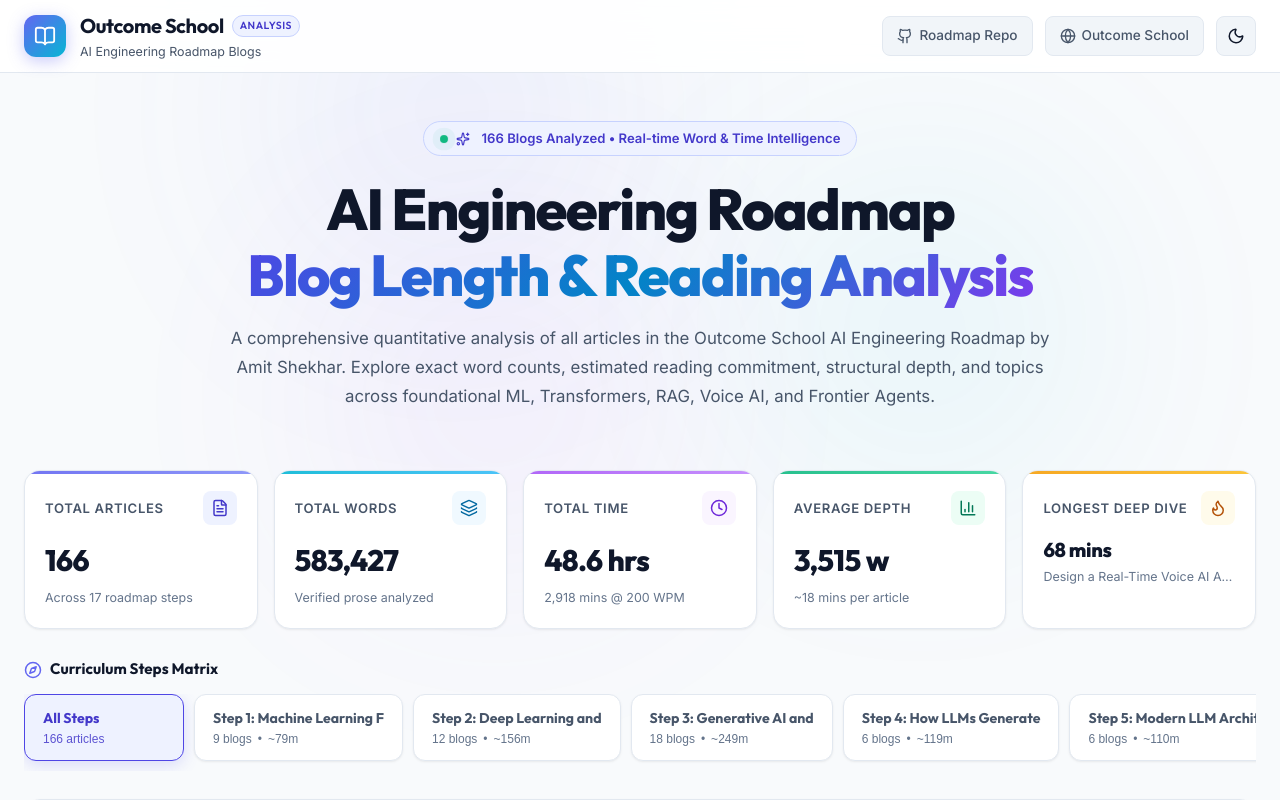
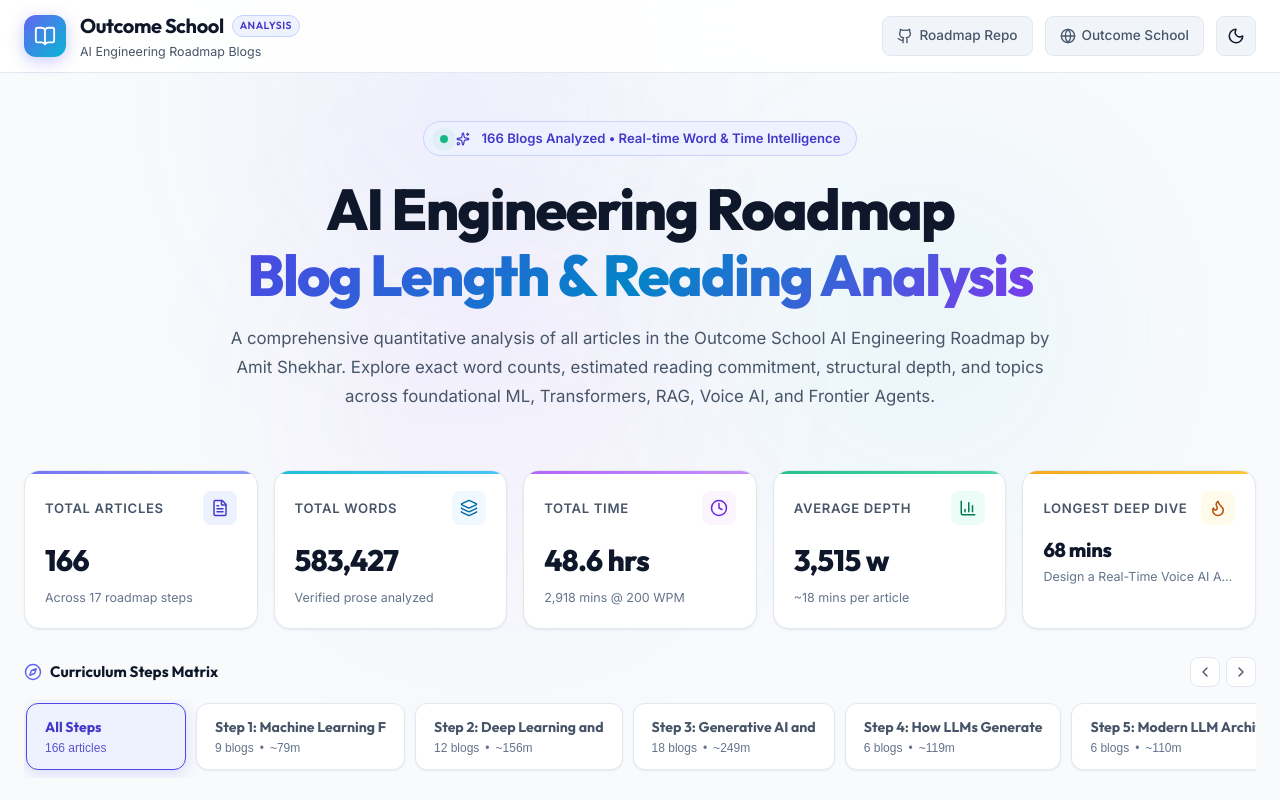
Before and after one commit to kaisarnajar/outcome-school-blogs, a React (Vite) app: page / in a window 1280 px wide. Shown: the top 800 px of the page. Built offline with nearby package versions, Linux system fonts and the light colour scheme.

Commit message:
style: remove horizontal scrollbar and add navigation scroll controls for step matrix

```diff
--- a/src/components/StepScroller.jsx
+++ b/src/components/StepScroller.jsx
@@ -1,7 +1,19 @@
-import React from 'react';
-import { Compass } from 'lucide-react';
+import React, { useRef } from 'react';
+import { Compass, ChevronLeft, ChevronRight } from 'lucide-react';
 
 export default function StepScroller({ stepsData, selectedStep, onSelectStep, readingSpeed }) {
+  const trackRef = useRef(null);
+
+  const scroll = (direction) => {
+    if (trackRef.current) {
+      const scrollAmount = 400;
+      trackRef.current.scrollBy({
+        left: direction === 'left' ? -scrollAmount : scrollAmount,
+        behavior: 'smooth'
+      });
+    }
+  };
+
   return (
     <div className="step-nav-section">
       <div className="step-nav-header">
@@ -9,9 +21,28 @@
           <Compass size={18} color="#6366f1" />
           <span>Curriculum Steps Matrix</span>
         </div>
+
+        <div className="step-nav-controls">
+          <button
+            className="step-scroll-arrow"
+            onClick={() => scroll('left')}
+            aria-label="Scroll left"
+            title="Scroll left"
+          >
+            <ChevronLeft size={16} />
+          </button>
+          <button
+            className="step-scroll-arrow"
+            onClick={() => scroll('right')}
+            aria-label="Scroll right"
+            title="Scroll right"
+          >
+            <ChevronRight size={16} />
+          </button>
+        </div>
       </div>
 
-      <div className="step-scroll-track">
+      <div className="step-scroll-track" ref={trackRef}>
         <button
           className={`step-pill-btn ${selectedStep === 'all' ? 'active' : ''}`}
           onClick={() => onSelectStep('all')}
--- a/src/index.css
+++ b/src/index.css
@@ -557,22 +557,44 @@
   color: var(--text-primary);
 }
 
+.step-nav-controls {
+  display: flex;
+  align-items: center;
+  gap: 6px;
+}
+
+.step-scroll-arrow {
+  display: flex;
+  align-items: center;
+  justify-content: center;
+  width: 30px;
+  height: 30px;
+  border-radius: var(--radius-sm);
+  background: var(--bg-card);
+  border: 1px solid var(--border-subtle);
+  color: var(--text-secondary);
+  cursor: pointer;
+  transition: var(--transition);
+}
+
+.step-scroll-arrow:hover {
+  background: var(--bg-button-hover);
+  color: var(--text-primary);
+  border-color: var(--border-strong);
+  transform: translateY(-1px);
+}
+
 .step-scroll-track {
   display: flex;
   gap: 10px;
   overflow-x: auto;
-  padding-bottom: 10px;
-  scrollbar-width: thin;
-  scrollbar-color: var(--accent-primary) transparent;
+  padding: 4px 2px 8px 2px;
+  scrollbar-width: none; /* Firefox */
+  -ms-overflow-style: none; /* IE / Edge */
 }
 
 .step-scroll-track::-webkit-scrollbar {
-  height: 6px;
-}
-
-.step-scroll-track::-webkit-scrollbar-thumb {
-  background: var(--border-strong);
-  border-radius: 999px;
+  display: none; /* Chrome, Safari, Opera */
 }
 
 .step-pill-btn {
```
